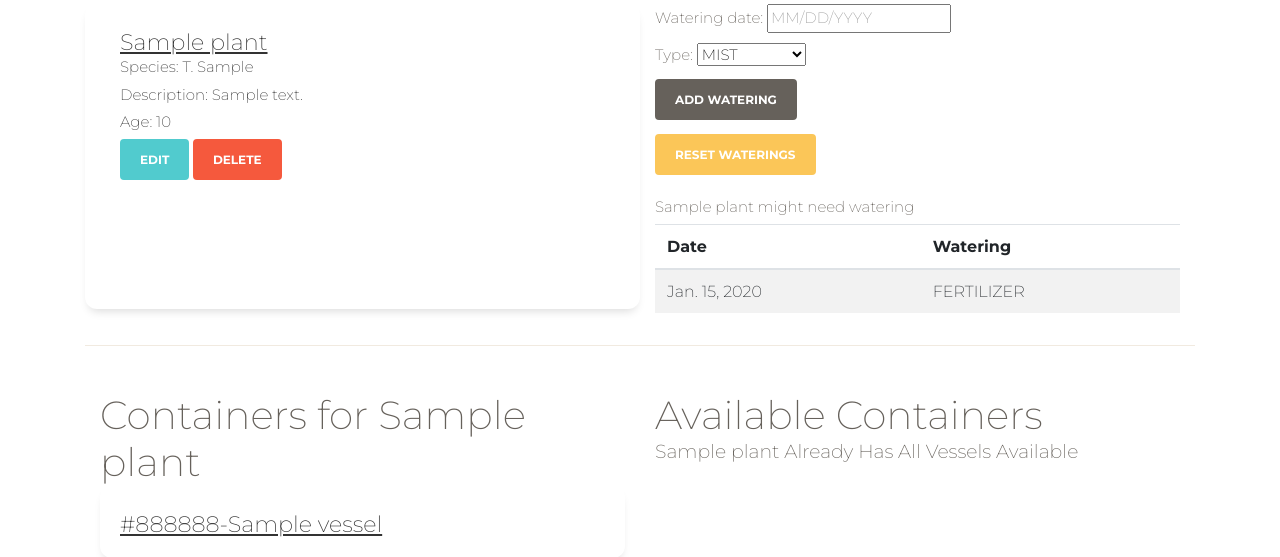
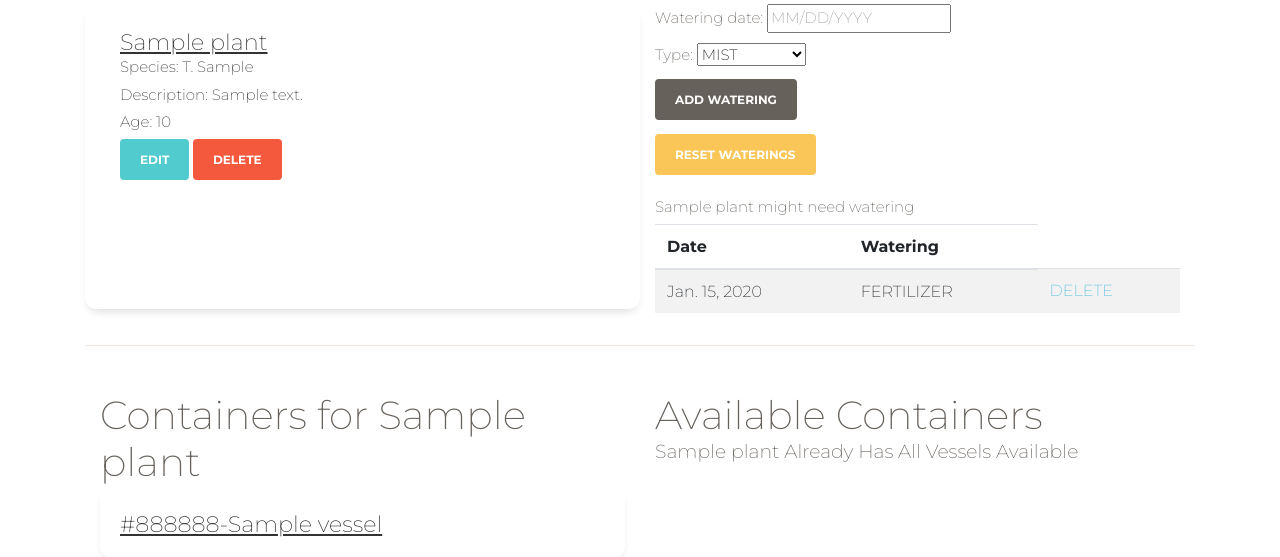
Before and after one commit to seraficaj/tillytracker, a Django app: page /plants/1/ in a window 1280 px wide. Shown: the part 190-747 px from the top of the page. Run offline with Django 3.2, Linux system fonts and the light colour scheme; a user stored in the database is signed in; tables that the repository leaves empty hold one stand-in row (values such as "Sample post"); some libraries are stand-ins or nearby versions.

Commit message:
add removing waterings

```diff
--- a/tilly_tracker/main_app/templates/plants/detail.html
+++ b/tilly_tracker/main_app/templates/plants/detail.html
@@ -56,6 +56,7 @@
           <tr>
             <td>{{watering.date}}</td>
             <td>{{watering.get_type_display}}</td>
+            <td><a href="{% url 'delete_watering' watering.plant_id watering.id  %}">DELETE</a></td>
           </tr>
           {% endfor %}
         </tbody>
--- a/tilly_tracker/main_app/urls.py
+++ b/tilly_tracker/main_app/urls.py
@@ -22,6 +22,11 @@ urlpatterns = [
         name="reset_watering",
     ),
     path(
+        "plants/<int:plant_id>/delete_watering/<int:w_id>",
+        views.delete_watering,
+        name="delete_watering",
+    ),
+    path(
         "plants/<int:plant_id>/assoc_vessel/<int:vessel_id>/",
         views.assoc_vessel,
         name="assoc_vessel",
--- a/tilly_tracker/main_app/views.py
+++ b/tilly_tracker/main_app/views.py
@@ -5,7 +5,7 @@ from django.contrib.auth import login
 from django.contrib.auth.forms import UserCreationForm
 from django.contrib.auth.decorators import login_required
 from django.contrib.auth.mixins import LoginRequiredMixin
-from .models import Plant, Vessel
+from .models import Plant, Vessel, Watering
 from .forms import WateringForm
 
 # Create your views here.
@@ -89,6 +89,15 @@ def add_watering(request, plant_id):
         new_watering.save()
     return redirect("detail", plant_id=plant_id)
 
+
+@login_required
+def delete_watering(request, plant_id, w_id):
+    plant = Plant.objects.get(id=plant_id)
+    watering = Watering.objects.get(plant_id=plant_id, id=w_id)
+    plant.watering_set.remove(watering)
+    return redirect("detail", plant_id=plant_id)
+
+
 @login_required
 def reset_watering(request, plant_id):
     plant = Plant.objects.get(id=plant_id)
```
